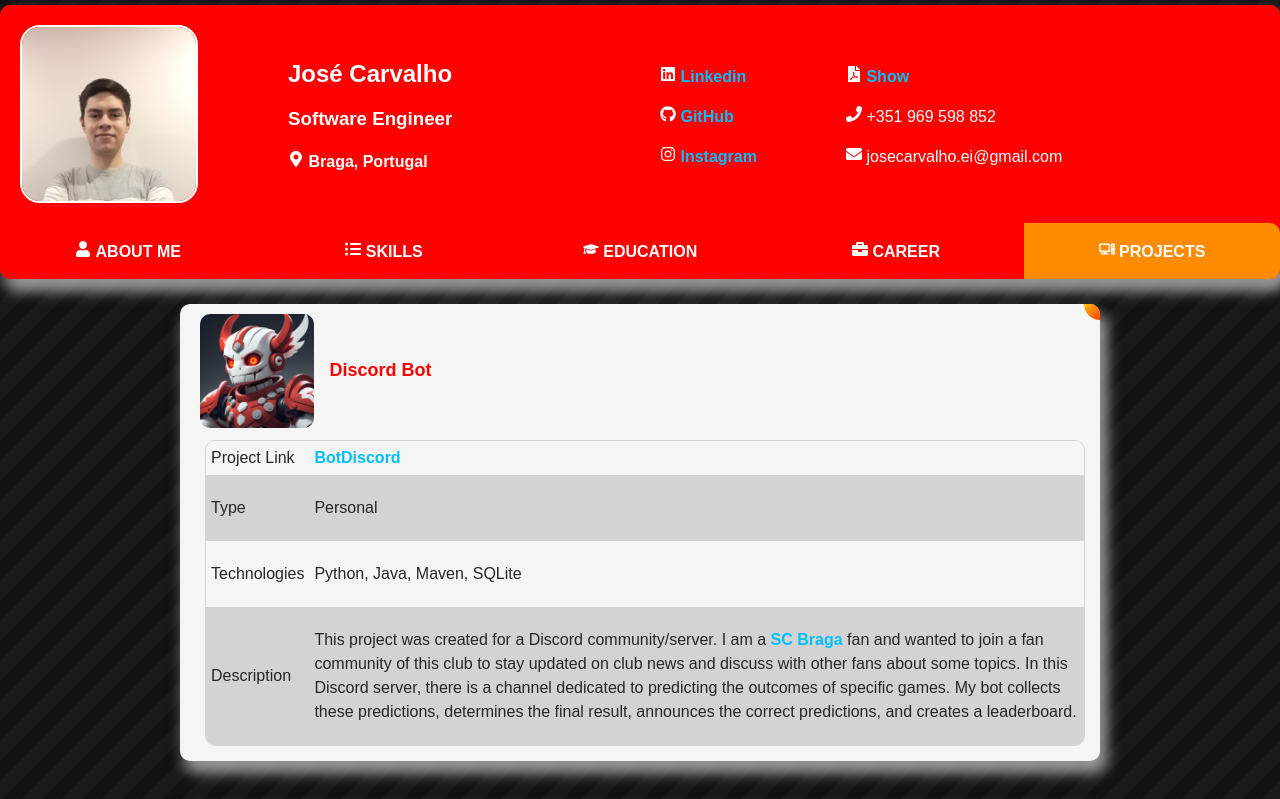
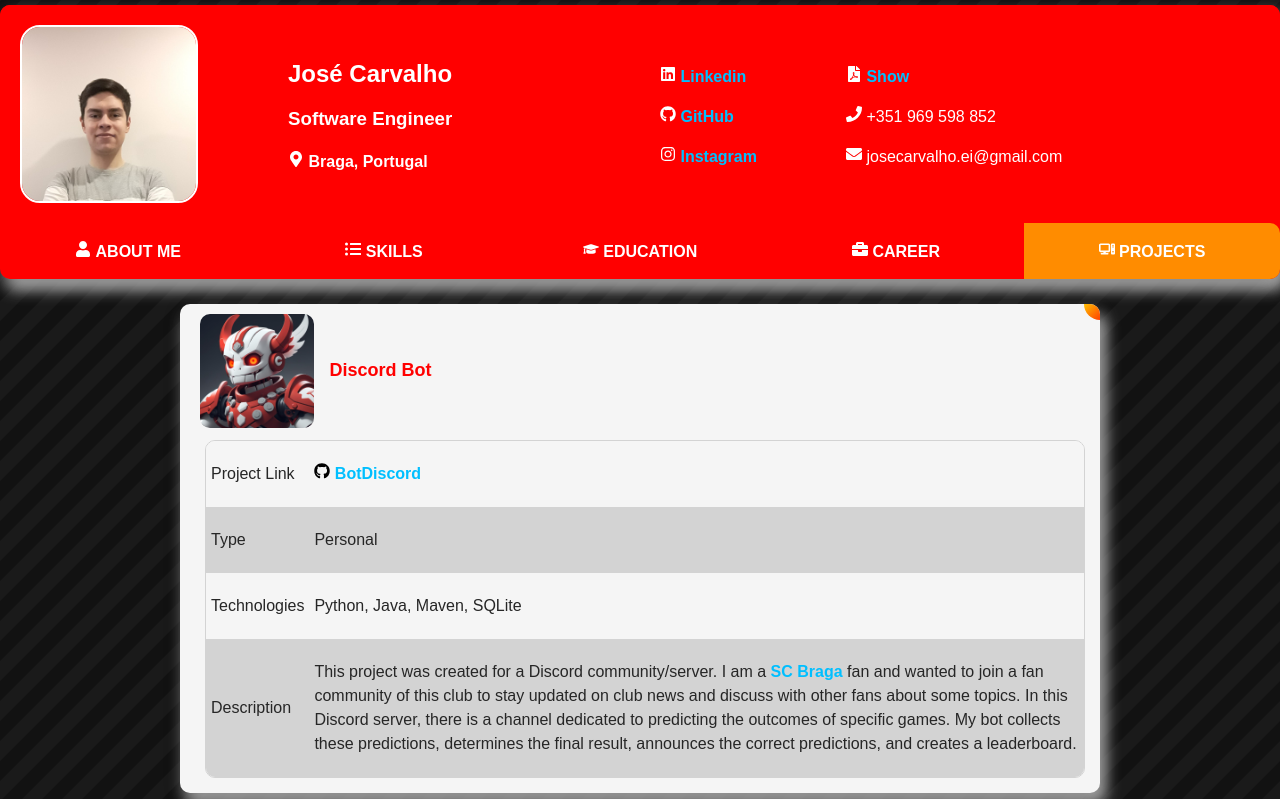
Before and after one commit to JoseBambora/JoseBambora.github.io, a React (Create React App) app in the folder ReactApp/: page /projects in a window 1280 px wide. Shown: the top 799 px of the page. Built offline with nearby package versions, Linux system fonts and the light colour scheme.

Commit message:
Forgot this.

```diff
--- a/ReactApp/src/components/content/Projects.js
+++ b/ReactApp/src/components/content/Projects.js
@@ -3,12 +3,13 @@ import { MyLink } from '../ui/Link'
 import { Page } from '../sub-components/Page'
 import { Section } from '../sub-components/Section'
 import { TableInfo } from '../ui/TableInfo'
+import { FaGithub } from 'react-icons/fa'
 
 
 const ElementProject = ({ link, projectName, techs, work, type }) => (
     <TableInfo
         content={[
-            {name:'Project Link', value:<MyLink link={link} text={projectName} />},
+            {name:'Project Link', value:<p><FaGithub color="black" /> <MyLink link={link} text={projectName} /></p>},
             {name:'Type', value:<p>{type}</p>},
             {name:'Technologies', value:<p>{techs}</p>},
             {name:'Description', value:<p>{work}</p>}
```
